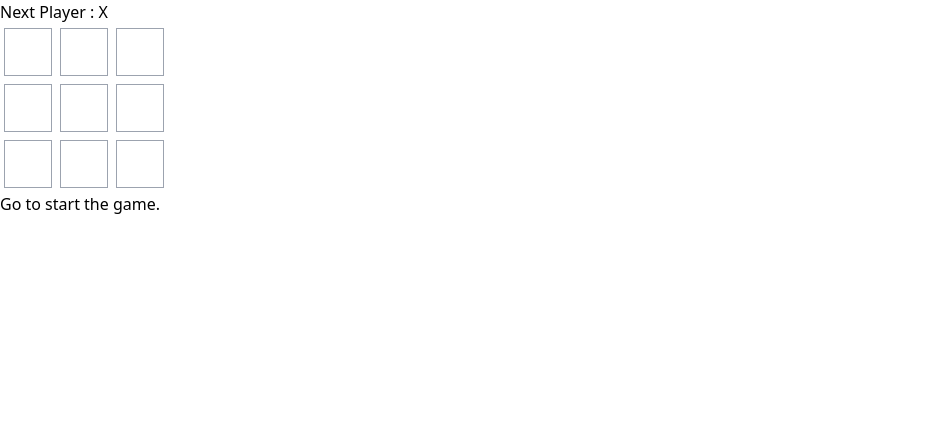
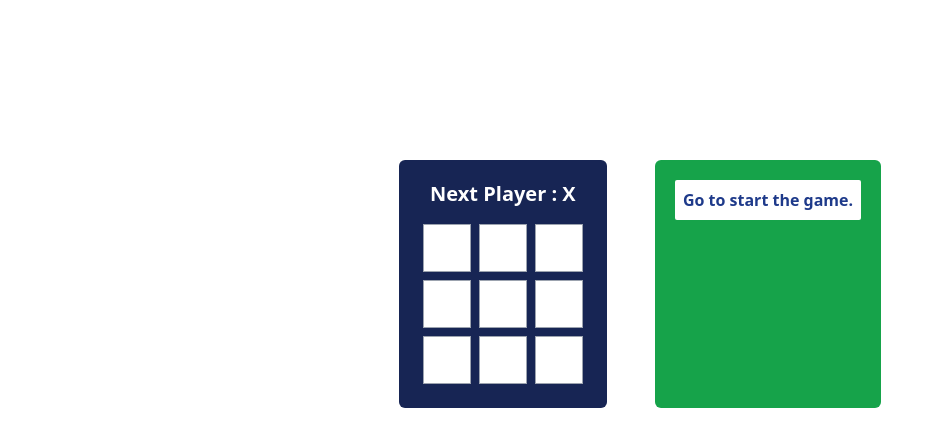
Before and after one commit to md-ahmodullah/Tic-Tac-Toe, a React (Vite) app: page / in a window 1280 px wide. Shown: the top 446 px of the page, without its empty margins (0-943 px from the left). Built offline with nearby package versions, Linux system fonts and the light colour scheme.

Commit message:
Added minimal style

```diff
--- a/src/App.jsx
+++ b/src/App.jsx
@@ -31,7 +31,9 @@ function Board({ xIsNext, squares, onPlay }) {
   }
   return (
     <>
-      <div>{status}</div>
+      <div className="text-xl text-white text-center pb-3 font-bold">
+        {status}
+      </div>
       <div className="flex">
         <Square value={squares[0]} onSquareClick={() => handleClick(0)} />
         <Square value={squares[1]} onSquareClick={() => handleClick(1)} />
@@ -80,20 +82,23 @@ export default function Game() {
       description = `Go to start the game.`;
     }
     return (
-      <li key={move}>
+      <li
+        key={move}
+        className="bg-white p-2 rounded-sm mb-2 text-base font-bold text-blue-900"
+      >
         <button onClick={() => jumpTo(move)}>{description}</button>
       </li>
     );
   });
   return (
-    <>
-      <div>
+    <div className="flex justify-center gap-12 w-9/12 mx-auto my-40">
+      <div className="bg-blue-950 p-5 rounded-md">
         <Board xIsNext={xIsNext} squares={currentSquares} onPlay={handlePlay} />
       </div>
-      <div>
+      <div className="bg-green-600 p-5 rounded-md">
         <ol>{moves}</ol>
       </div>
-    </>
+    </div>
   );
 }
 
```
